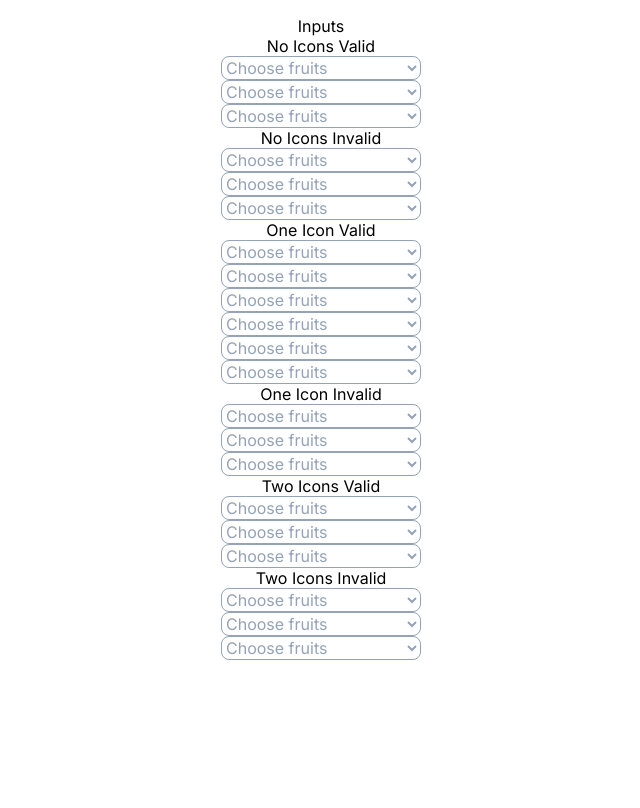
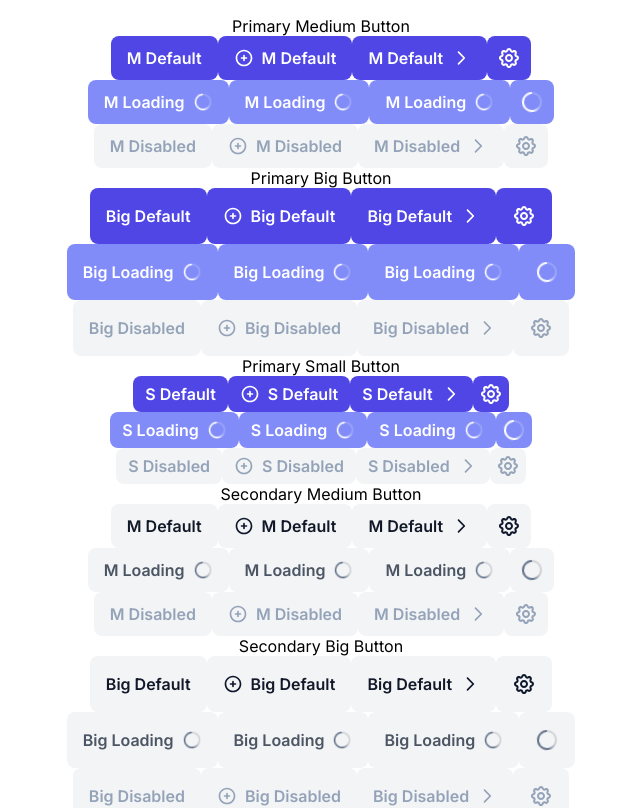
Before and after one commit to lubov-nefed/irina-nik-design-system, a React (Vite) app: page / in a window 1280 px wide. Shown: the top 808 px of the page, without its empty margins (319-959 px from the left). Built offline with nearby package versions, Linux system fonts and the light colour scheme.

Commit message:
fix: import paths

```diff
--- a/src/layouts/Buttons.tsx
+++ b/src/layouts/Buttons.tsx
@@ -1,29 +1,29 @@
 import { useState } from "react";
 import { Button } from "../components/Button/Button";
 /* === Primary Button Icons === */
-import iconPrimaryLeftAdd from "../src/assets/icons/button-icons/icon-primary-left-add.svg";
-import iconPrimaryRightArrow from "../src/assets/icons/button-icons/icon-primary-right-arrow.svg";
-import iconPrimarySettings from "../src/assets/icons/button-icons/icon-primary-settings.svg";
+import iconPrimaryLeftAdd from "../assets/icons/button-icons/icon-primary-left-add.svg";
+import iconPrimaryRightArrow from "../assets/icons/button-icons/icon-primary-right-arrow.svg";
+import iconPrimarySettings from "../assets/icons/button-icons/icon-primary-settings.svg";
 
-import iconPrimaryLeftAddDisabled from "../src/assets/icons/button-icons/icon-primary-left-add--disabled.svg";
-import iconPrimaryRightArrowDisabled from "../src/assets/icons/button-icons/icon-primary-right-arrow--disabled.svg";
-import iconPrimarySettingsDisabled from "../src/assets/icons/button-icons/icon-primary-settings--disabled.svg";
+import iconPrimaryLeftAddDisabled from "../assets/icons/button-icons/icon-primary-left-add--disabled.svg";
+import iconPrimaryRightArrowDisabled from "../assets/icons/button-icons/icon-primary-right-arrow--disabled.svg";
+import iconPrimarySettingsDisabled from "../assets/icons/button-icons/icon-primary-settings--disabled.svg";
 /* === Secondary Button Icons === */
-import iconSecondaryLeftAdd from "../src/assets/icons/button-icons/icon-secondary-left-add.svg";
-import iconSecondaryRightArrow from "../src/assets/icons/button-icons/icon-secondary-right-arrow.svg";
-import iconSecondarySettings from "../src/assets/icons/button-icons/icon-secondary-settings.svg";
+import iconSecondaryLeftAdd from "../assets/icons/button-icons/icon-secondary-left-add.svg";
+import iconSecondaryRightArrow from "../assets/icons/button-icons/icon-secondary-right-arrow.svg";
+import iconSecondarySettings from "../assets/icons/button-icons/icon-secondary-settings.svg";
 
-import iconSecondaryLeftAddDisabled from "../src/assets/icons/button-icons/icon-secondary-left-add--disabled.svg";
-import iconSecondaryRightArrowDisabled from "../src/assets/icons/button-icons/icon-secondary-right-arrow--disabled.svg";
-import iconSecondarySettingsDisabled from "../src/assets/icons/button-icons/icon-secondary-settings--disabled.svg";
+import iconSecondaryLeftAddDisabled from "../assets/icons/button-icons/icon-secondary-left-add--disabled.svg";
+import iconSecondaryRightArrowDisabled from "../assets/icons/button-icons/icon-secondary-right-arrow--disabled.svg";
+import iconSecondarySettingsDisabled from "../assets/icons/button-icons/icon-secondary-settings--disabled.svg";
 /* === Tertiary Button Icons === */
-import iconTertiaryLeftAdd from "../src/assets/icons/button-icons/icon-tertiary-left-add.svg";
-import iconTertiaryRightArrow from "../src/assets/icons/button-icons/icon-tertiary-right-arrow.svg";
-import iconTertiarySettings from "../src/assets/icons/button-icons/icon-tertiary-settings.svg";
+import iconTertiaryLeftAdd from "../assets/icons/button-icons/icon-tertiary-left-add.svg";
+import iconTertiaryRightArrow from "../assets/icons/button-icons/icon-tertiary-right-arrow.svg";
+import iconTertiarySettings from "../assets/icons/button-icons/icon-tertiary-settings.svg";
 
-import iconTertiaryLeftAddDisabled from "../src/assets/icons/button-icons/icon-tertiary-left-add--disabled.svg";
-import iconTertiaryRightArrowDisabled from "../src/assets/icons/button-icons/icon-tertiary-right-arrow--disabled.svg";
-import iconTertiarySettingsDisabled from "../src/assets/icons/button-icons/icon-tertiary-settings--disabled.svg";
+import iconTertiaryLeftAddDisabled from "../assets/icons/button-icons/icon-tertiary-left-add--disabled.svg";
+import iconTertiaryRightArrowDisabled from "../assets/icons/button-icons/icon-tertiary-right-arrow--disabled.svg";
+import iconTertiarySettingsDisabled from "../assets/icons/button-icons/icon-tertiary-settings--disabled.svg";
 
 function Buttons() {
   const [isLoading, setIsLoading] = useState(false);
@@ -1446,4 +1446,4 @@ function Buttons() {
   );
 }
 
-export default Buttons;
+export { Buttons };
--- a/src/main.tsx
+++ b/src/main.tsx
@@ -2,10 +2,10 @@ import React from "react";
 import ReactDOM from "react-dom/client";
 import "./index.css";
 
-import { Dropdowns } from "./layouts/Dropdowns";
+import { Buttons } from "./layouts/Buttons";
 
 ReactDOM.createRoot(document.getElementById("root")!).render(
   <React.StrictMode>
-    <Dropdowns />
+    <Buttons />
   </React.StrictMode>
 );
```
